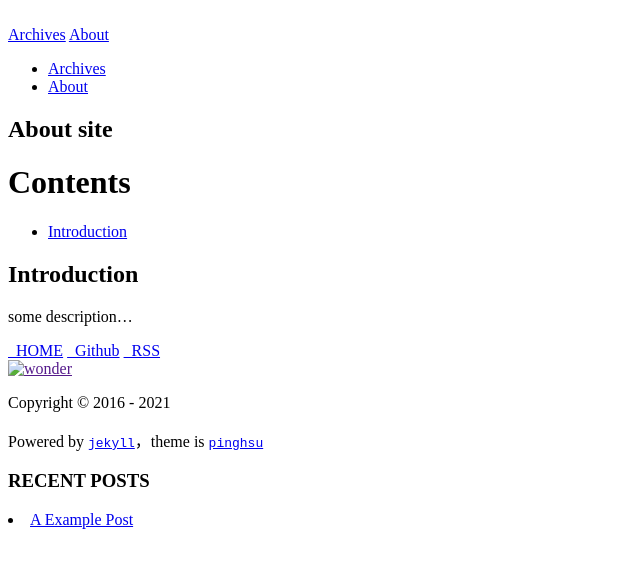
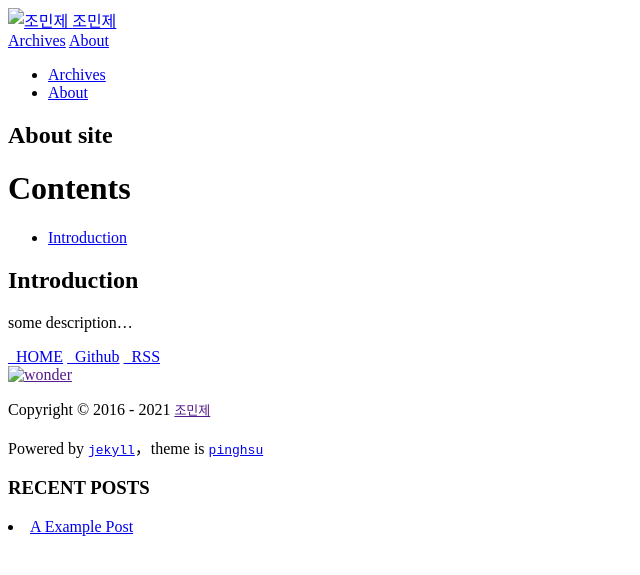
Before and after one commit to MINJE-98/MINJE-98.github.io, a Jekyll site: the page built from about.md, in a window 1280 px wide. Shown: the top 575 px of the page, without its empty margins (0-640 px from the left). Built offline with Jekyll 4.4.1, drawn with Linux system fonts in a browser that asks for light colours; nearby versions of some CDN libraries; comment, search, counter and statistics services are not loaded.

Commit message:
테마 추가

```diff
--- a/_config.yml
+++ b/_config.yml
@@ -1,11 +1,11 @@
-name:
-author:
+name: 조민제
+author: 조민제
 url: MINJE-98.github.io
 baseurl: MINJE-98.github.io
 resume_site:
 description:
-github_username:
-github:
+github_username: MINJE-98
+github: https://github.com/MINJE-98
 plugins: [jekyll-paginate]
 permalink: /:year-:month-:day-:title
 paginate: 12
```
